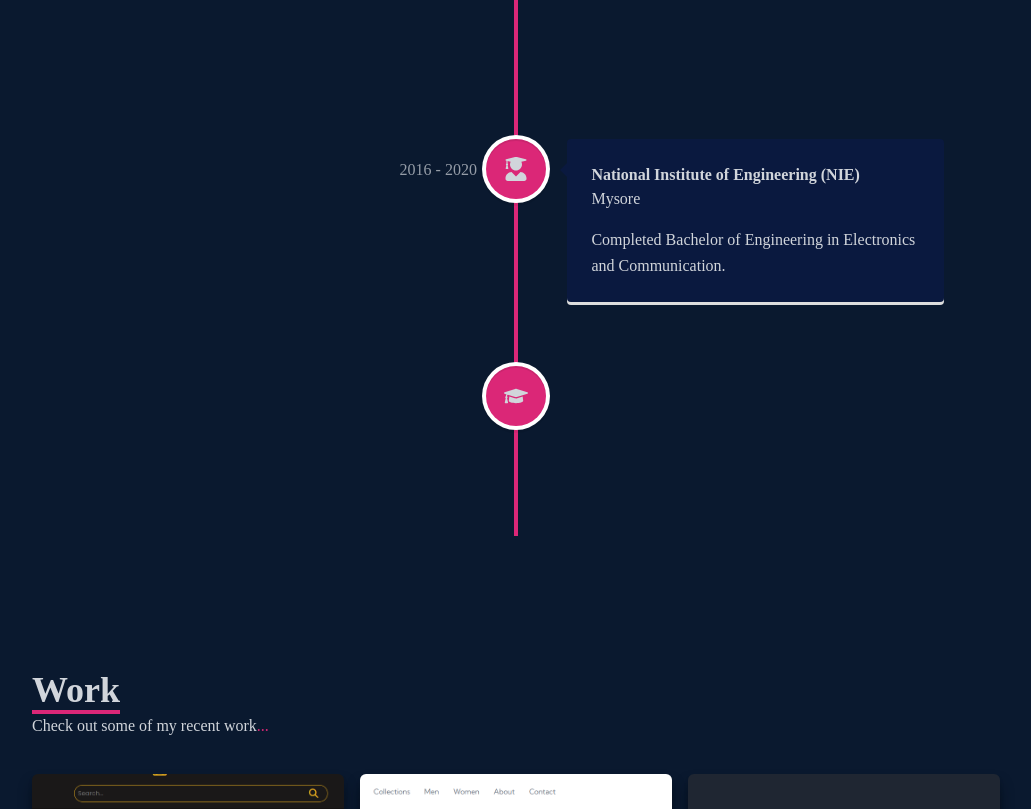
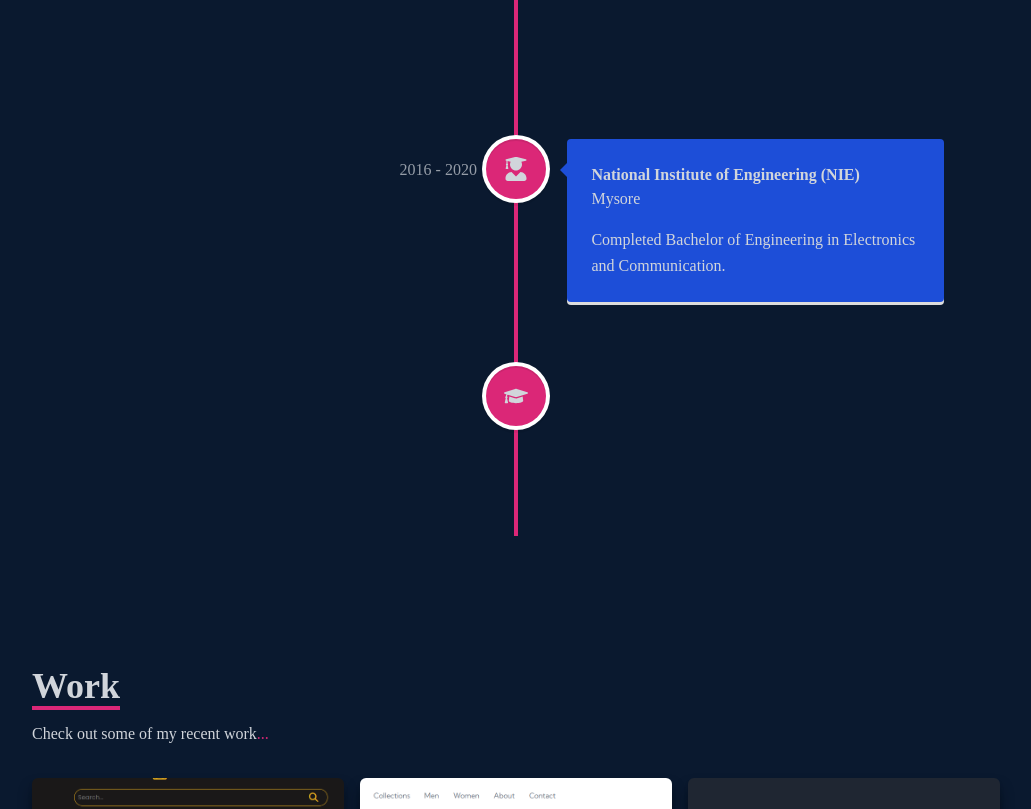
Before and after one commit to Haripriyachittari/my-portfolio, a React (Create React App) app: page / in a window 1280 px wide. Shown: the part 2620-3429 px from the top of the page, without its empty margins (124-1155 px from the left). Built offline with nearby package versions, Linux system fonts and the light colour scheme.

Commit message:
email changes

```diff
--- a/src/components/Contact.jsx
+++ b/src/components/Contact.jsx
@@ -7,7 +7,7 @@
         <form  method ='POST' action="https://getform.io/f/33f60396-7e67-44ca-8011-78933ad317a1" className='flex flex-col max-w-[600px] w-full'>
             <div className='pb-8'>
                 <p className='text-4xl font-bold text-gray-300 inline border-b-4 border-pink-600'>Contact</p>
-                <p className='text-gray-300 py-4'>Submit the form below or shoot me a email - <span className='text-pink-600'>hpvarma09@gmail.com</span></p>
+                <p className='text-gray-300 py-4'>Submit the form below or shoot me a email - <a href='mailto:hpvarma09@gmail.com' target='_blank' className='text-pink-600'>hpvarma09@gmail.com</a></p>
             </div>
             <input  className='bg-[#ccd6f6] rounded p-2' type="text" placeholder='Name' name='name'/>
             <input  className=' my-2 p-2 bg-[#ccd6f6] rounded'type="email" placeholder='Email' name='Email'/>
--- a/src/components/Footer.jsx
+++ b/src/components/Footer.jsx
@@ -9,7 +9,7 @@
          <div className='flex justify-center items-center gap-8 my-2'>
          <a href="https://www.linkedin.com/in/haripriya-chittari-aa1022159/"  target='_blank' rel='noreferrer'><FaLinkedin size={25}/></a>
          <a href="https://github.com/Haripriyachittari" target='_blank' rel='noreferrer' ><FaGithub size={25}/></a>
-          <a href="/" target="_blank"><HiOutlineMail size={25}/></a>
+          <a href='mailto:hpvarma09@gmail.com' target='_blank'><HiOutlineMail size={25}/></a>
          </div>
         <p>@2022 built by <span className='underline text-pink-600'>Haripriya Chittari</span>. all rights reserved</p>
     </div>
--- a/src/components/Timeline.jsx
+++ b/src/components/Timeline.jsx
@@ -19,8 +19,8 @@
 
   <VerticalTimelineElement
     className="vertical-timeline-element--work"
-    contentStyle={{ background: '#0a193f', color: 'rgb(209 213 219)' }}
-    contentArrowStyle={{ borderRight: '7px solid  #0a193f' }}
+    contentStyle={{ background: 'rgb(29 78 216)', color: 'rgb(209 213 200)' }}
+    contentArrowStyle={{ borderRight: '7px solid rgb(29 78 216)' }}
     date="2020 - present"
     iconStyle={{ background: 'rgb(219 39 119)', color: 'rgb(209 213 219)' }}
     icon={<HiOutlineDesktopComputer/>}
@@ -33,8 +33,8 @@
   </VerticalTimelineElement>
   <VerticalTimelineElement
     className="vertical-timeline-element--work"
-    contentStyle={{ background: '#0a193f', color: 'rgb(209 213 219)' }}
-    contentArrowStyle={{ borderRight: '7px solid  #0a193f' }}
+    contentStyle={{ background: 'rgb(29 78 216)', color: 'rgb(209 213 219)' }}
+    contentArrowStyle={{ borderRight: '7px solid  rgb(29 78 216)' }}
     date="2016 - 2020"
     iconStyle={{ background: 'rgb(219 39 119)', color: 'rgb(209 213 219)' }}
     icon={<FaUserGraduate/>}>
@@ -46,8 +46,8 @@
          </VerticalTimelineElement>
          <VerticalTimelineElement
     className="vertical-timeline-element--work"
-    contentStyle={{ background: '#0a193f', color: 'rgb(209 213 219)' }}
-    contentArrowStyle={{ borderRight: '7px solid  #0a193f' }}
+    contentStyle={{ background: 'rgb(29 78 216)', color: 'rgb(209 213 219)' }}
+    contentArrowStyle={{ borderRight: '7px solid  rgb(29 78 216)' }}
     date="2014 - 2016"
     iconStyle={{ background: 'rgb(219 39 119)', color: 'rgb(209 213 219)' }}
     icon={<FaGraduationCap/>}>
--- a/src/components/Work.jsx
+++ b/src/components/Work.jsx
@@ -15,7 +15,7 @@
           <p className="text-4xl font-bold inline border-b-4 border-pink-600">
             Work
           </p>
-          <p className="py-1">
+          <p className="pt-4">
             Check out some of my recent work
             <span className="text-pink-600">...</span>
           </p>
```
